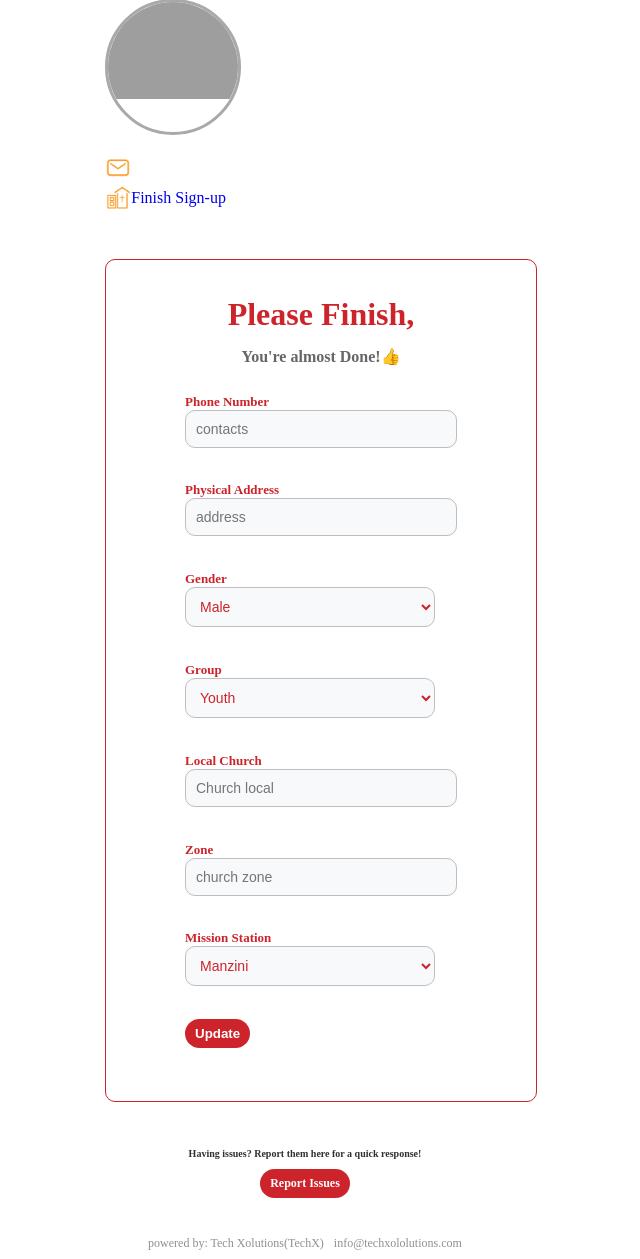
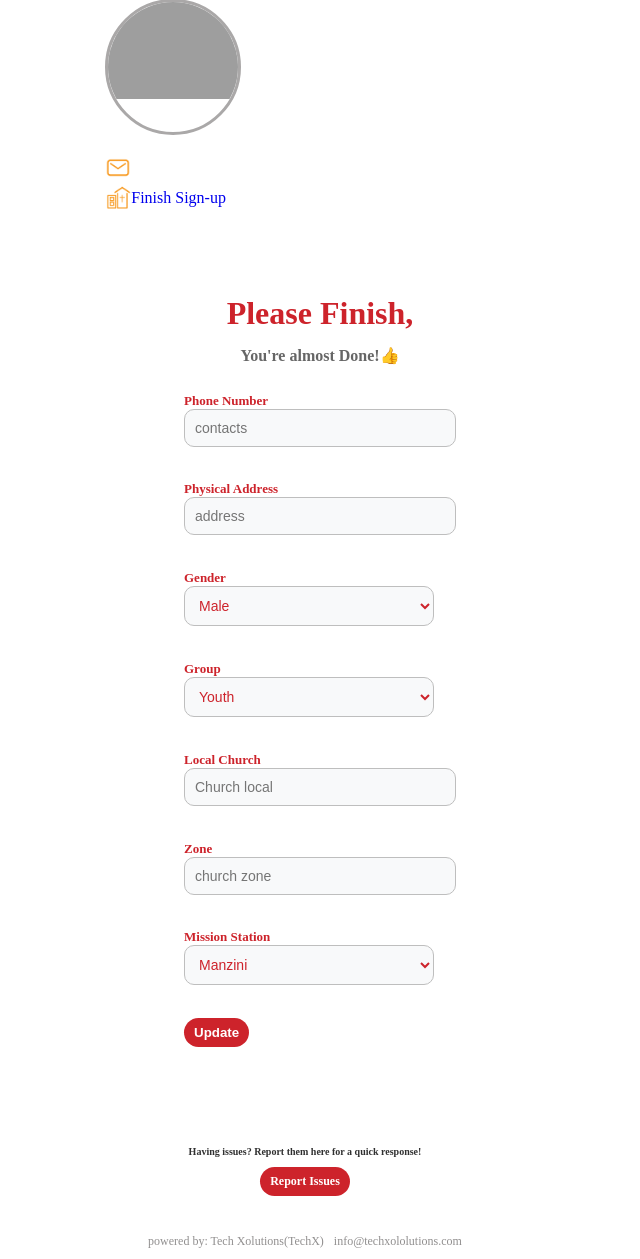
Before and after one commit to Tmazst/FEA-RUMS, a Flask app: template templates/usr_finish_signup.html in a window 1280 px wide. Shown: the part 453-1712 px from the top of the page, without its empty margins (335-975 px from the left). Run offline with Flask 3, Linux system fonts and the light colour scheme; the template is opened without the code that fills it: values that come from a table or form of the project are taken from there, others are empty; some libraries are stand-ins or nearby versions; some web fonts are replaced; grey boxes are pictures that could not be loaded.

Commit message:
add usr_finish_signup

```diff
--- a/templates/admin_finish_signup.html
+++ b/templates/admin_finish_signup.html
@@ -33,7 +33,7 @@
 </div>
 <br><br>
 
-<div class="container finish-sign">
+<div  style="border:none" class="container finish-sign">
 
   <div id="" class=" flex-general ">
 
--- a/templates/usr_finish_signup.html
+++ b/templates/usr_finish_signup.html
@@ -33,7 +33,7 @@
 </div>
 <br><br>
 
-<div class="container finish-sign">
+<div style="border:none" class="container finish-sign">
 
   <div id="" class=" flex-general ">
 
```
